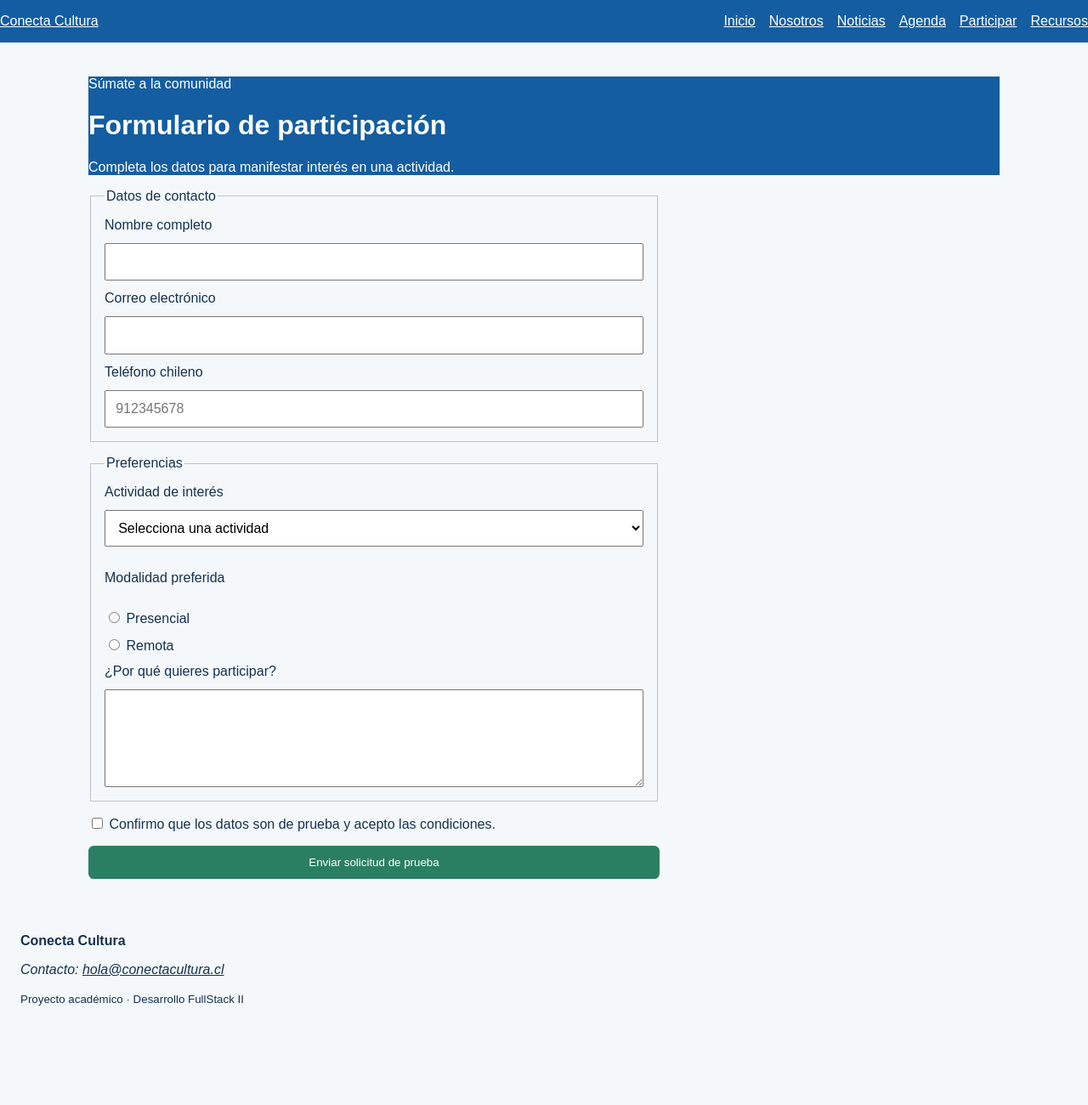
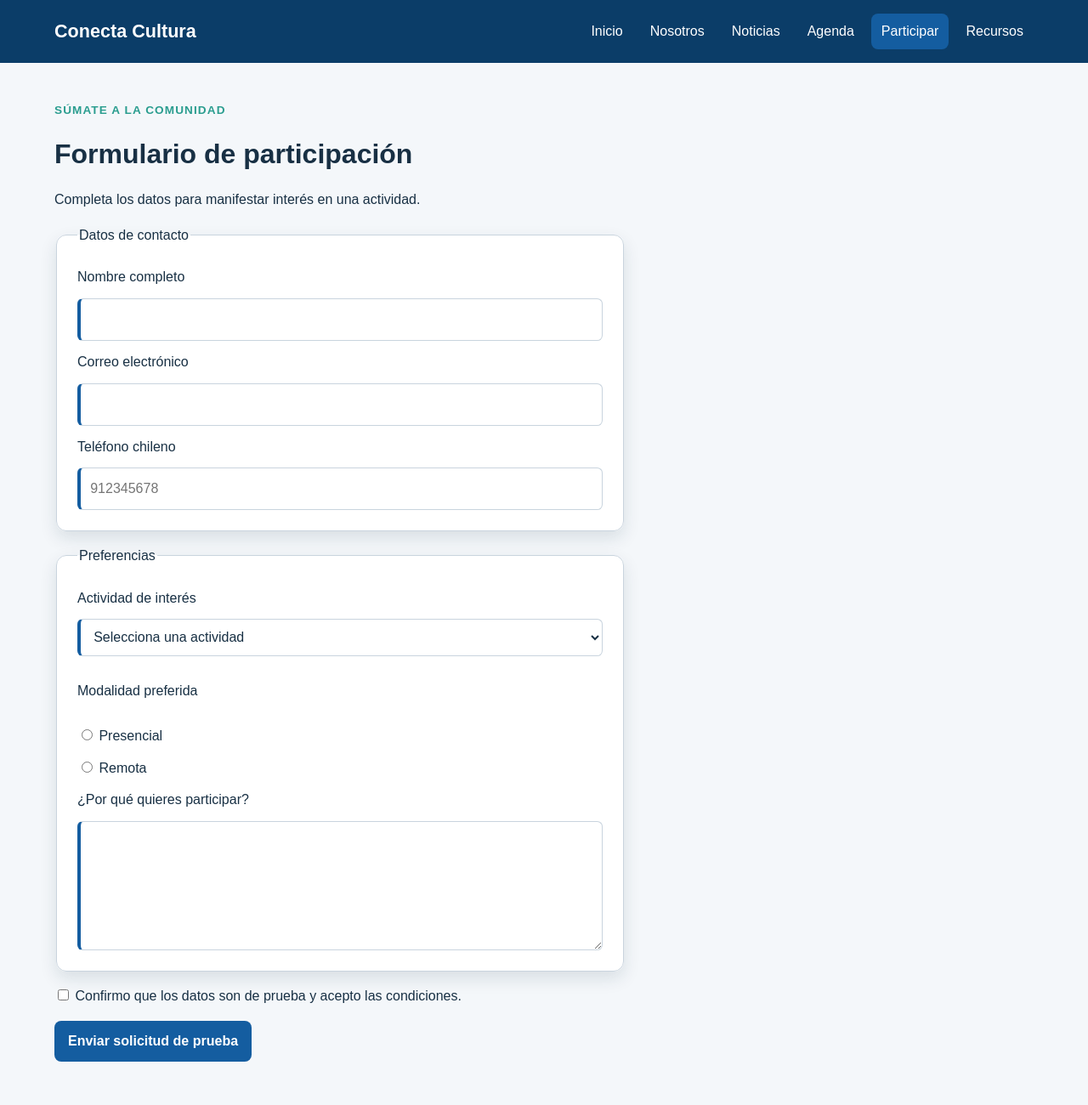
Before and after one commit to alvaroarayas/conecta-cultura, a plain HTML site: page participar.html in a window 1280 px wide. Shown: the top 1300 px of the page at 85% size. Before the commit the page ends 1224 px from the top, so only its background shows below. Drawn offline with Linux system fonts and the light colour scheme.

Commit message:
se realiza ajustes de guia 4

```diff
--- a/assets/css/estilos.css
+++ b/assets/css/estilos.css
@@ -1,95 +1,161 @@
-* {
+/* 1. Variables */
+:root {
+  --color-primario: #145da0;
+  --color-primario-oscuro: #0b3d68;
+  --color-secundario: #2a9d8f;
+  --color-acento: #f4a261;
+  --color-texto: #183044;
+  --color-texto-suave: #526575;
+  --color-fondo: #f4f7fa;
+  --color-superficie: #ffffff;
+  --color-borde: #c9d4de;
+  --fuente-base: Arial, Helvetica, sans-serif;
+  --radio: 0.75rem;
+  --sombra: 0 0.5rem 1.25rem rgb(20 48 68 / 12%);
+  --ancho-contenido: 72rem;
+}
+
+*,
+*::before,
+*::after {
   box-sizing: border-box;
+}
+
+/* 2. Base y tipografía */
+html {
+  scroll-behavior: smooth;
 }
 
 body {
   margin: 0;
-  font-family: Arial, sans-serif;
-  color: #16324f;
-  background-color: #f4f8fb;
+  color: var(--color-texto);
+  background: var(--color-fondo);
+  font-family: var(--fuente-base);
+  font-size: 1rem;
+  line-height: 1.6;
 }
 
-header,
-
-.mensaje-inicial{
-  font-size: 10;
-  font-family: Arial, sans-serif;
-  color: #db0a0a;
+img,
+video {
+  display: block;
+  max-width: 100%;
+  height: auto;
 }
 
-main,
-
-footer {
-  padding: 1.5rem;
+a {
+  color: var(--color-primario);
 }
 
-header {
-  color: #ffffff;
-  background-color: #145da0;
+h1,
+h2,
+h3 {
+  line-height: 1.2;
+  text-wrap: balance;
 }
 
-button {
-  padding: 0.75rem 1rem;
-  color: #ffffff;
-  background-color: #2a7f62;
-  border: 0;
-  border-radius: 0.4rem;
-  cursor: pointer;
+/* 3. Estructura */
+main {
+  width: min(100% - 2rem, var(--ancho-contenido));
+  margin-inline: auto;
+  padding-block: 2rem 4rem;
 }
 
-.cabecera-sitio,
-.menu,
-.grilla-tarjetas {
-  display: flex;
-  gap: 1rem;
+section + section {
+  margin-top: 3rem;
 }
 
+/* 4. Navegación */
 .cabecera-sitio {
+  display: flex;
+  flex-wrap: wrap;
   align-items: center;
   justify-content: space-between;
+  gap: 1rem;
+  padding: 1rem max(1rem, calc((100% - var(--ancho-contenido)) / 2));
+  color: #ffffff;
+  background: var(--color-primario-oscuro);
+}
+
+.marca {
+  color: #ffffff;
+  font-size: 1.35rem;
+  font-weight: 700;
+  text-decoration: none;
 }
 
 .menu {
+  display: flex;
+  flex-wrap: wrap;
+  gap: 0.5rem;
+  margin: 0;
   padding: 0;
   list-style: none;
 }
 
-.marca,
-.menu a,
-.pie-sitio a {
-  color: inherit;
+.menu a {
+  display: inline-block;
+  padding: 0.5rem 0.75rem;
+  color: #ffffff;
+  border-radius: 0.5rem;
+  text-decoration: none;
 }
 
-main {
-  max-width: 70rem;
-  margin-inline: auto;
+.menu a:hover,
+.menu a[aria-current="page"] {
+  background: var(--color-primario);
+}
+
+/* 5. Componentes */
+.etiqueta {
+  margin-bottom: 0.25rem;
+  color: var(--color-secundario);
+  font-size: 0.85rem;
+  font-weight: 700;
+  letter-spacing: 0.08em;
+  text-transform: uppercase;
+}
+
+.tarjeta,
+.mensaje-confirmacion,
+.formulario fieldset {
+  padding: 1.5rem;
+  background: var(--color-superficie);
+  border: 1px solid var(--color-borde);
+  border-radius: var(--radio);
+  box-shadow: var(--sombra);
 }
 
 .grilla-tarjetas {
+  display: flex;
   flex-wrap: wrap;
+  gap: 1rem;
 }
 
-.tarjeta {
+.grilla-tarjetas .tarjeta {
   flex: 1 1 18rem;
-  padding: 1rem;
-  background: #ffffff;
 }
 
-img {
-  max-width: 100%;
-  height: auto;
+.boton,
+button {
+  display: inline-block;
+  width: fit-content;
+  padding: 0.7rem 1rem;
+  color: #ffffff;
+  background: var(--color-primario);
+  border: 0;
+  border-radius: 0.5rem;
+  font: inherit;
+  font-weight: 700;
+  text-decoration: none;
+  cursor: pointer;
 }
 
-.salto-contenido {
-  position: absolute;
-  left: -10000px;
+.boton:hover,
+button:hover {
+  background: var(--color-primario-oscuro);
 }
 
-.salto-contenido:focus {
-  position: static;
-}
-
-
+/* 6. Tablas y formularios */
 .tabla-contenedor {
   max-width: 100%;
   overflow-x: auto;
@@ -98,25 +164,24 @@ img {
 table {
   width: 100%;
   border-collapse: collapse;
-  background-color: #ffffff;
+  background: var(--color-superficie);
 }
 
-caption {
+caption,
+th,
+td {
   padding: 0.75rem;
-  font-weight: bold;
   text-align: left;
 }
 
 th,
 td {
-  padding: 0.75rem;
-  border: 1px solid #b8c4cf;
-  text-align: left;
+  border: 1px solid var(--color-borde);
 }
 
 thead {
   color: #ffffff;
-  background-color: #145da0;
+  background: var(--color-primario);
 }
 
 .formulario {
@@ -128,8 +193,6 @@ thead {
 .formulario fieldset {
   display: grid;
   gap: 0.75rem;
-  padding: 1rem;
-  border: 1px solid #b8c4cf;
 }
 
 .formulario input,
@@ -137,6 +200,10 @@ thead {
 .formulario textarea {
   width: 100%;
   padding: 0.7rem;
+  color: inherit;
+  background: #ffffff;
+  border: 1px solid var(--color-borde);
+  border-radius: 0.4rem;
   font: inherit;
 }
 
@@ -144,3 +211,43 @@ thead {
 .formulario input[type="checkbox"] {
   width: auto;
 }
+
+/* 7. Multimedia y utilidades */
+.salto-contenido {
+  position: absolute;
+  padding: 0.6rem 1rem;
+  color: #ffffff;
+  background: var(--color-primario-oscuro);
+  transform: translateY(-150%);
+}
+
+.salto-contenido:focus {
+  transform: translateY(0);
+}
+
+:focus-visible {
+  outline: 3px solid var(--color-acento);
+  outline-offset: 3px;
+}
+
+input:required,
+select:required,
+textarea:required {
+  border-left: 0.3rem solid var(--color-primario);
+}
+
+input:focus,
+select:focus,
+textarea:focus {
+  border-color: var(--color-primario);
+}
+
+.pie-sitio {
+  padding: 1.5rem max(1rem, calc((100% - var(--ancho-contenido)) / 2));
+  color: #ffffff;
+  background: var(--color-texto);
+}
+
+.pie-sitio a {
+  color: #ffffff;
+}
```
Also changed, not shown: noticia-detalle-1.html (+6 -3 lines), recursos.html (+2 -0 lines).
